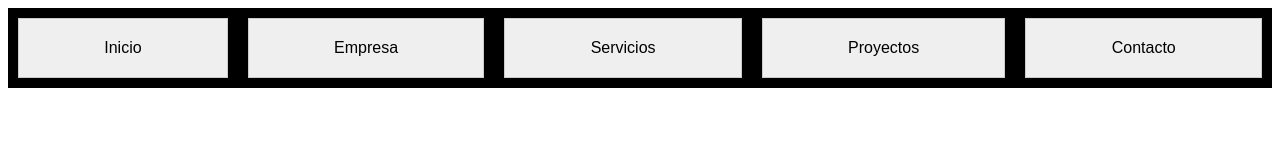
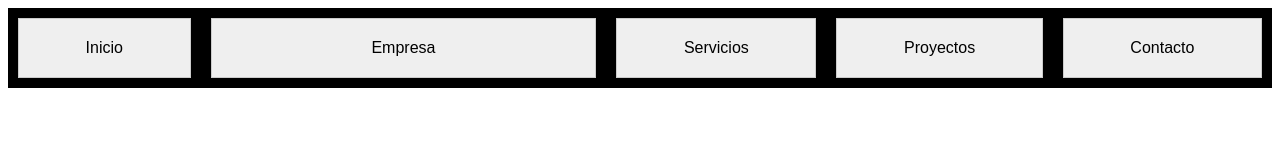
Before and after one commit to grupohernandezalba/301-2024, a plain HTML site: page practica6/index.html in a window 1280 px wide. Drawn offline with Linux system fonts and the light colour scheme.

Commit message:
flex-grow

```diff
--- a/practica6/index.html
+++ b/practica6/index.html
@@ -43,7 +43,7 @@
 
     <div class="menu">
         <div class="opcion">Inicio</div>
-        <div class="opcion">Empresa</div>
+        <div class="opcion" style="flex-grow: 3;">Empresa</div>
         <div class="opcion">Servicios</div>
         <div class="opcion">Proyectos</div>
         <div class="opcion">Contacto</div>
```
